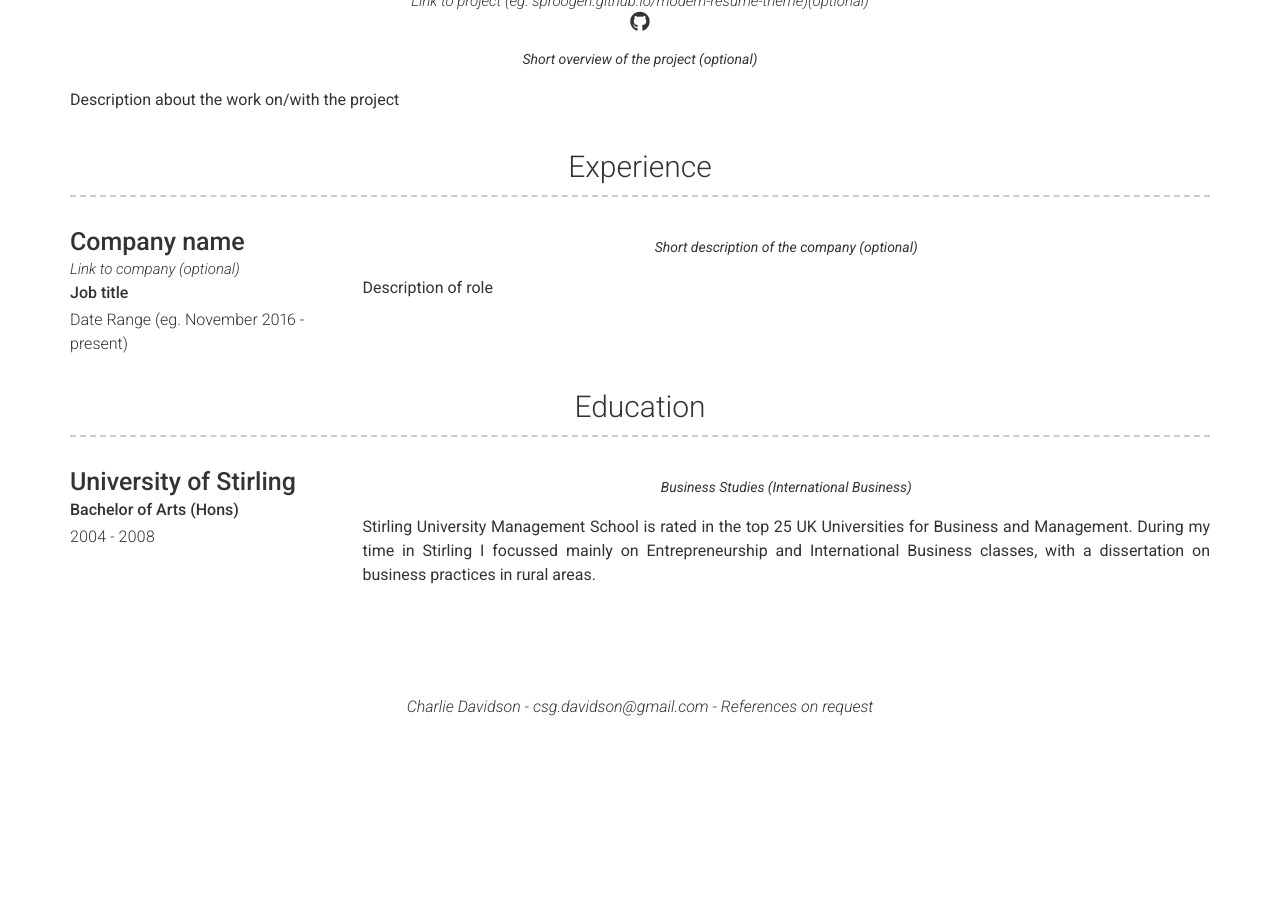
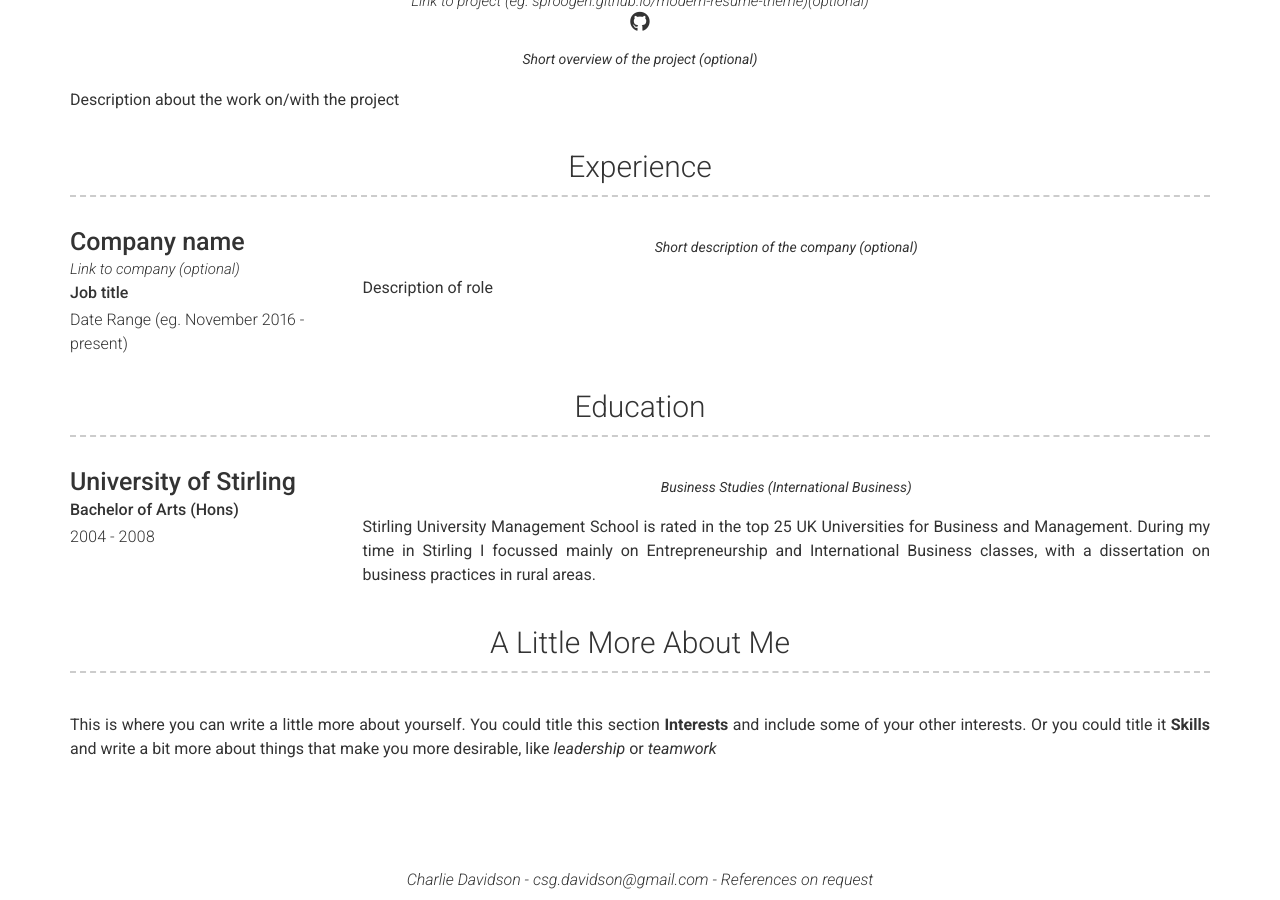
Before and after one commit to csgdavidson/Charlie-Davidson2, a Jekyll site: the page built from index.md, in a window 1280 px wide and 900 px high, scrolled down 648 px. Built offline with Jekyll 4.4.1, drawn with Linux system fonts in a browser that asks for light colours; nearby versions of some CDN libraries; before the commit the page ends 1374 px from its top, so only the background shows below that.

Commit message:
Update _config.yml

```diff
--- a/_config.yml
+++ b/_config.yml
@@ -31,6 +31,12 @@ about_content:
 # Education Section
 # education_title: Education #(Use this to override about experience section title)
 
+# More Section
+# more_title: A Little More About Me #(Use this to override about more section title)
+more_content: | # this will include new lines to allow paragraphs
+  This is where you can write a little more about yourself. You could title this section **Interests** and include some of your other interests.
+  Or you could title it **Skills** and write a bit more about things that make you more desirable, like *leadership* or *teamwork*
+
 # Footer
 footer_show_references: true
 
```
